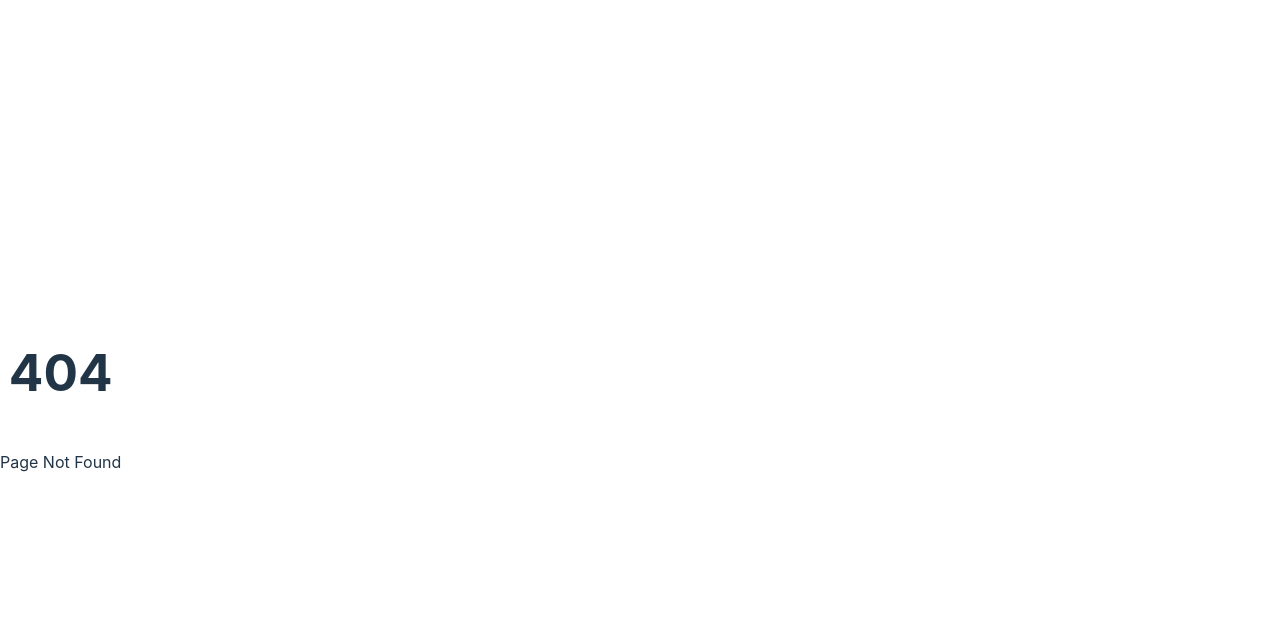
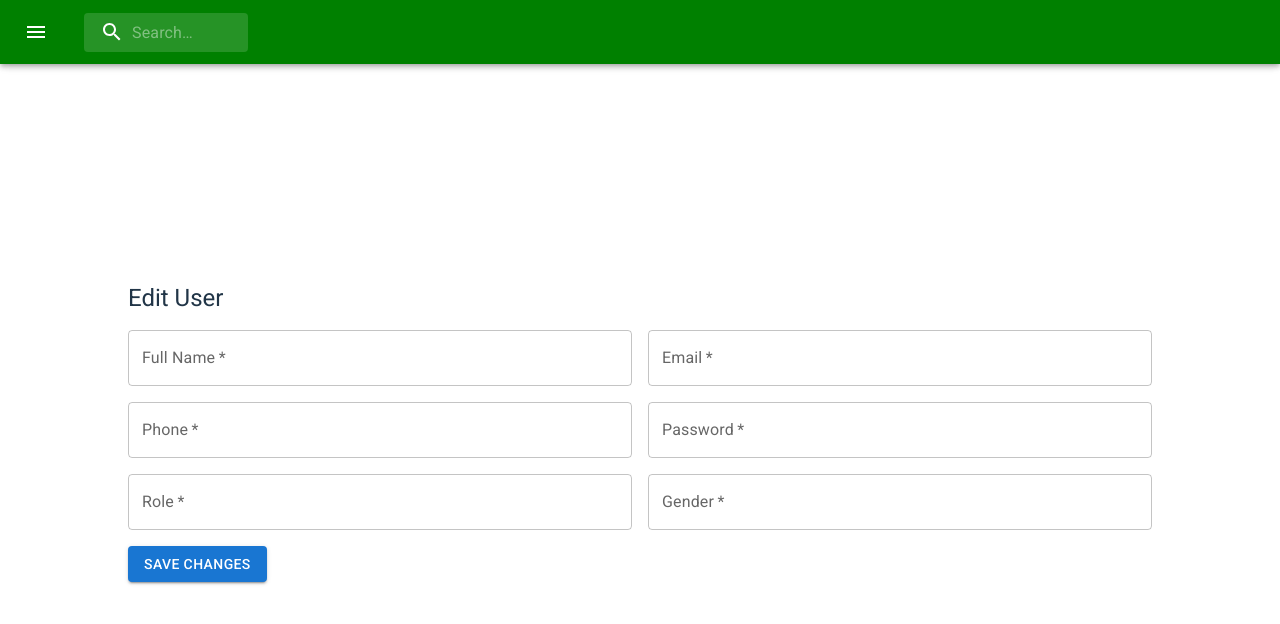
Before and after one commit to allenthomas01/react-crudify, a React (Vite) app: page /edit-user in a window 1280 px wide. Before the commit this address had no page. Shown: the top 624 px of the page. Built offline with nearby package versions, Linux system fonts and the light colour scheme.

Commit message:
commit before restructuring

```diff
--- a/src/App.tsx
+++ b/src/App.tsx
@@ -3,6 +3,7 @@ import HomePage from "./pages/HomePage";
 import CreatePage from "./pages/CreatePage";
 import ViewPage from "./pages/ViewPage";
 import NoPage from "./pages/NoPage";
+import EditPage from "./pages/EditPage";
 
 function App() {
   return (
@@ -13,6 +14,7 @@ function App() {
           <Route path="/admin/administrators" element={<HomePage />} />
           <Route path="/admin/create-user" element={<CreatePage />} />
           <Route path="/admin/view-details" element={<ViewPage />} />
+          <Route path="/edit-user" element={<EditPage />} />
           <Route path="*" element={<NoPage />} />
         </Routes>
       </BrowserRouter>
--- /dev/null
+++ b/src/components/EditUser.tsx
@@ -0,0 +1,134 @@
+import React, { useState } from "react";
+import { TextField, Grid, Typography, Box, Button } from "@mui/material";
+import { useLocation, useNavigate } from "react-router-dom";
+
+interface User {
+  fullName: string;
+  email: string;
+  phone: string;
+  password: string;
+  role: string;
+  gender: string;
+}
+
+const EditUser: React.FC = () => {
+  const location = useLocation();
+  const navigate = useNavigate();
+  const user = location.state as User | undefined;
+
+  const [formData, setFormData] = useState<User>({
+    fullName: user?.fullName || "",
+    email: user?.email || "",
+    phone: user?.phone || "",
+    password: user?.password || "",
+    role: user?.role || "",
+    gender: user?.gender || "",
+  });
+
+  const handleInputChange = (e: React.ChangeEvent<HTMLInputElement>) => {
+    const { name, value } = e.target;
+    setFormData({ ...formData, [name]: value });
+  };
+
+  const handleFormSubmit = (e: React.FormEvent<HTMLFormElement>) => {
+    e.preventDefault();
+    console.log("Updated User Data:", formData);
+
+
+    navigate("/view-user", { state: formData });
+  };
+
+  return (
+    <Box
+      component="form"
+      sx={{
+        width: "100%",
+        px: "8rem",
+        boxSizing: "border-box",
+      }}
+      onSubmit={handleFormSubmit}
+    >
+      <Typography variant="h5" mb={2}>
+        Edit User
+      </Typography>
+      <Grid container spacing={2}>
+        <Grid item xs={12} sm={6}>
+          <TextField
+            fullWidth
+            label="Full Name"
+            name="fullName"
+            value={formData.fullName}
+            onChange={handleInputChange}
+            required
+          />
+        </Grid>
+
+        <Grid item xs={12} sm={6}>
+          <TextField
+            fullWidth
+            label="Email"
+            name="email"
+            type="email"
+            value={formData.email}
+            onChange={handleInputChange}
+            required
+          />
+        </Grid>
+
+        <Grid item xs={12} sm={6}>
+          <TextField
+            fullWidth
+            label="Phone"
+            name="phone"
+            type="tel"
+            value={formData.phone}
+            onChange={handleInputChange}
+            required
+          />
+        </Grid>
+
+        <Grid item xs={12} sm={6}>
+          <TextField
+            fullWidth
+            label="Password"
+            name="password"
+            type="password"
+            value={formData.password}
+            onChange={handleInputChange}
+            required
+          />
+        </Grid>
+
+        <Grid item xs={12} sm={6}>
+          <TextField
+            fullWidth
+            label="Role"
+            name="role"
+            value={formData.role}
+            onChange={handleInputChange}
+            required
+          />
+        </Grid>
+
+        <Grid item xs={12} sm={6}>
+          <TextField
+            fullWidth
+            label="Gender"
+            name="gender"
+            value={formData.gender}
+            onChange={handleInputChange}
+            required
+          />
+        </Grid>
+
+        <Grid item xs={12}>
+          <Button variant="contained" color="primary" type="submit">
+            Save Changes
+          </Button>
+        </Grid>
+      </Grid>
+    </Box>
+  );
+};
+
+export default EditUser;
--- a/src/components/Navbar.tsx
+++ b/src/components/Navbar.tsx
@@ -59,6 +59,7 @@ export default function Navbar() {
   const isHomePage = location.pathname === "/admin/administrators";
   const isCreatePage = location.pathname === "/admin/create-user";
   const isViewDetailsPage = location.pathname === "/admin/view-details";
+  // const isEditPage = location.pathname ==="/admin/"
 
   return (
     <Box sx={{ width: "100%", pt: 8 }}>
--- a/src/components/ShowAllUsers.tsx
+++ b/src/components/ShowAllUsers.tsx
@@ -95,7 +95,6 @@ export default function ShowAllUsers() {
         url: API_URL,
         headers: {
           Authorization: `Bearer ${TOKEN}`,
-          "Cache-Control": "no-cache",
         },
         params: {
           skip,
--- a/src/components/ViewUserDetails.tsx
+++ b/src/components/ViewUserDetails.tsx
@@ -8,14 +8,21 @@ import EditIcon from "@mui/icons-material/Edit";
 import IconButton from "@mui/material/IconButton";
 import { useLocation } from "react-router-dom";
 
+import { useNavigate } from "react-router-dom";
+
 const ViewUserDetails = () => {
-    const location = useLocation();
-    const user = location.state;
+  const location = useLocation();
+  const navigate = useNavigate();
+  const user = location.state;
+
+  const handleEditClick = () => {
+    navigate("/edit-user", { state: user });
+  };
+
   return (
-    <div>
-      <Box
+    <Box
       sx={{
-        width:"100vw",
+        width: "100vw",
         display: "flex",
         flexDirection: "row",
         flexWrap: "nowrap",
@@ -33,6 +40,7 @@ const ViewUserDetails = () => {
             color: "white",
             backgroundColor: "green",
           }}
+          onClick={handleEditClick}
         >
           <EditIcon />
         </IconButton>
@@ -65,8 +73,7 @@ const ViewUserDetails = () => {
         </CardContent>
       </Card>
     </Box>
-    </div>
-  )
-}
+  );
+};
 
-export default ViewUserDetails
+export default ViewUserDetails;
--- a/src/pages/EditPage.tsx
+++ b/src/pages/EditPage.tsx
@@ -1,11 +1,13 @@
 import React from 'react'
 import Navbar from '../components/Navbar'
-const Edit = () => {
+import EditUser from '../components/EditUser'
+const EditPage = () => {
   return (
     <div>
       <Navbar/>
+      <EditUser/>
     </div>
   )
 }
 
-export default Edit
+export default EditPage
```
